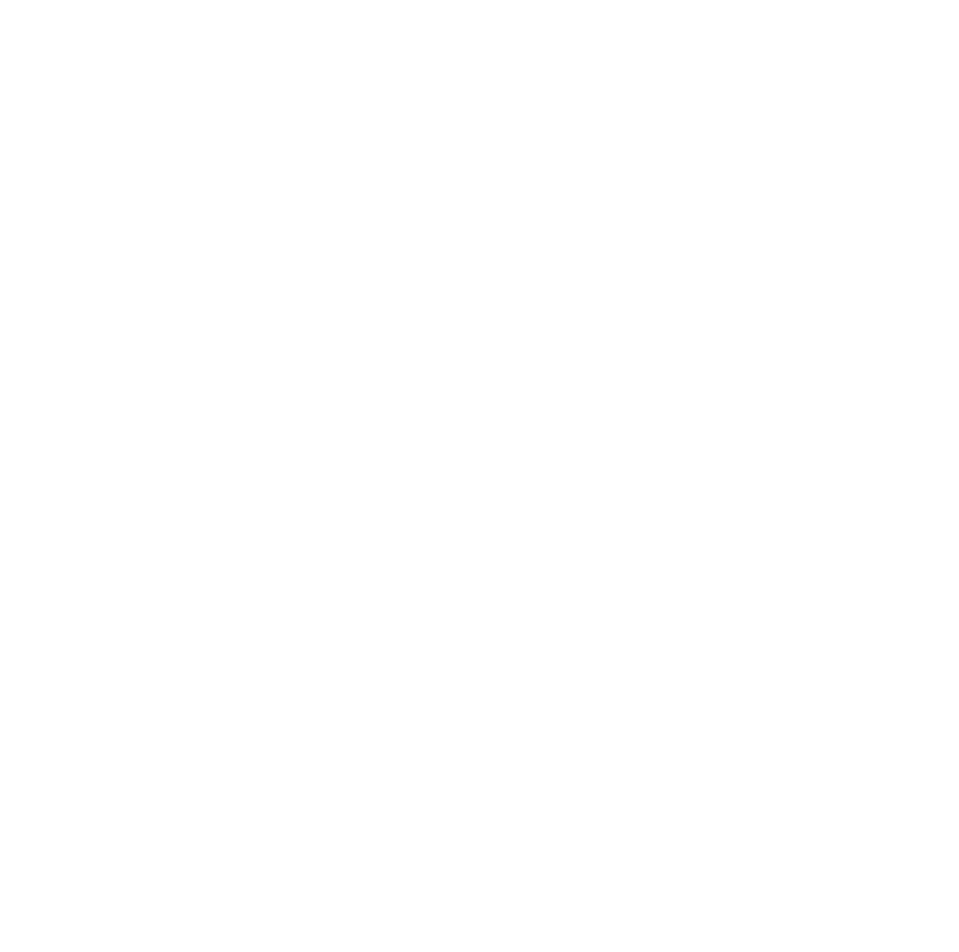
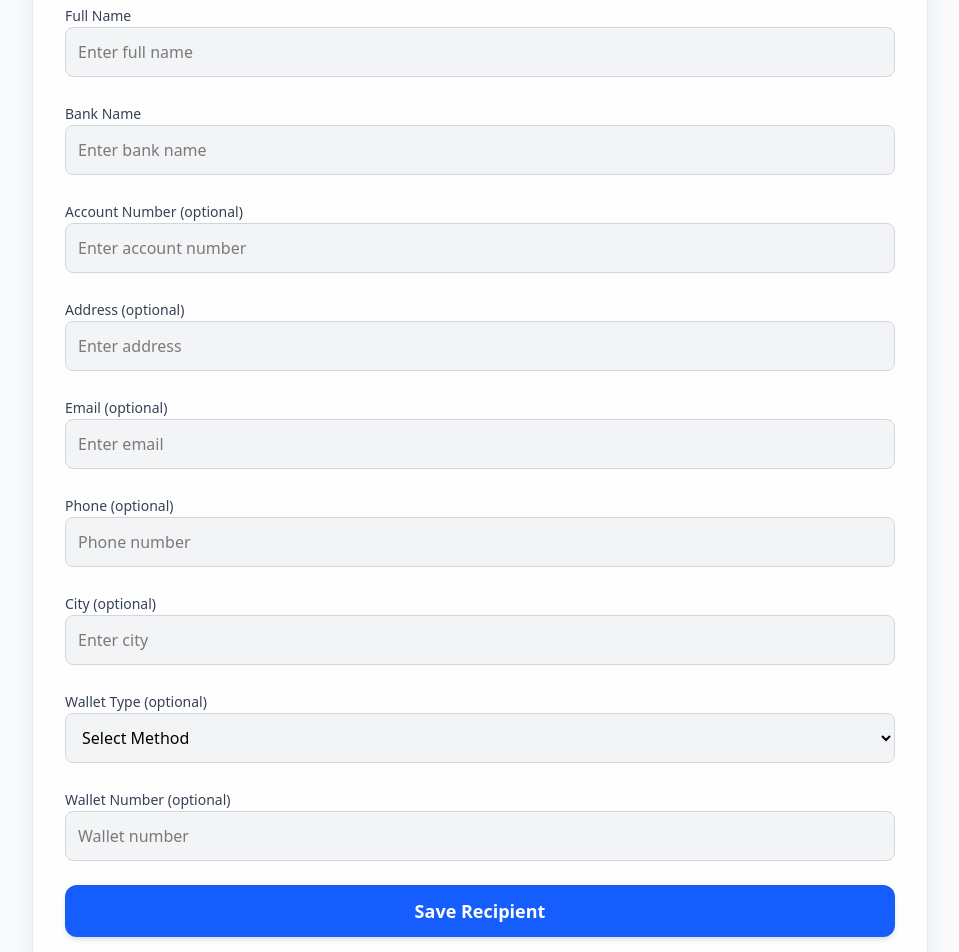
Before and after one commit to Sezan00/global-payment-react, a React (Vite) app: page /recipient/1 in a window 1280 px wide. Before the commit this address had no page. Shown: the part 220-1172 px from the top of the page, without its empty margins (160-1119 px from the left). Before the commit the page ends 800 px from the top, so only its background shows below. Built offline with nearby package versions, Linux system fonts and the light colour scheme.

Commit message:
add recipment

```diff
--- a/src/App.jsx
+++ b/src/App.jsx
@@ -6,6 +6,7 @@
 import  Payment  from "./payments/payment";
 import CurrencySelect  from "./payments/CurrencySelect";
 import ConfrimCur from "./payments/ConfrimCur";
+import Recipient from "./payments/Recipient";
 
 function App() {
   return (
@@ -16,6 +17,7 @@
       <Route path="/payment" element={<Payment/>}/>
       <Route path="/currencyselet" element={<CurrencySelect/>}/>
       <Route path="/confirm-cur/:id" element={<ConfrimCur/>}/>
+      <Route path="/recipient/:id" element={<Recipient/>}/>
 
     </Routes>
   )
--- a/src/payments/ConfrimCur.jsx
+++ b/src/payments/ConfrimCur.jsx
@@ -1,6 +1,6 @@
 import axios from 'axios';
 import React, { useEffect, useState } from 'react'
-import { useParams } from 'react-router-dom';
+import { useNavigate, useParams } from 'react-router-dom';
 import ConfirmCurSkeloton from '../component/skeleton/ConfirmCurSkeloton';
 
 export const ConfrimCur = () => {
@@ -8,7 +8,7 @@
 
     const [quotation, setQuotation] = useState(null);
     const [loading, setLoding] = useState(true);
-
+    const navigate = useNavigate();
 
 
     useEffect(()=>{
@@ -34,6 +34,24 @@
     if (loading) return <ConfirmCurSkeloton />;
     if (!quotation) return <div></div>;
 
+    const handleRecipient = async () => {
+      try{
+        const token = localStorage.getItem('token');
+        const res = await axios.post("http://localhost:8000/api/trainsaction",
+          {quotation_id:id },
+          {
+            headers:{
+              Authorization: `Bearer ${token}`,
+            }
+          }
+        );
+        navigate(`/recipient/${quotation.id}`);
+
+      } catch(err){
+        console.log('error:', err)
+      }
+
+    }
 
   return (
     <>
@@ -74,7 +92,9 @@
     <div className="my-6 border-t border-gray-200"></div>
 
     {/* Confirm Button */}
-   <button className="
+   <button
+    onClick={handleRecipient}
+   className="
         w-full
         bg-linear-to-r from-blue-600 to-blue-700
         hover:from-blue-700 hover:to-blue-800
--- a/src/payments/CurrencySelect.jsx
+++ b/src/payments/CurrencySelect.jsx
@@ -44,7 +44,6 @@
     getGetAvailableSource();
   }, []);
 
-  // if (loading) return <CurrencySelectSkelotn/>
 
 
   // Fetch currencies when country changes
--- /dev/null
+++ b/src/payments/Recipient.jsx
@@ -0,0 +1,264 @@
+import axios from 'axios';
+import React, { useEffect, useState } from 'react'
+import { useParams } from 'react-router-dom';
+
+export const Recipient = () => {
+  const [quotation, setQuotation] = useState(null);
+  const {id} = useParams();
+
+  const [formData, SetFormData] = useState({
+      receive_type: "",
+      full_name: "",
+      phone: "",
+      email: "",
+      city: "",
+      address: "",
+      bank_name: "",
+      bank_account: "",
+      wallet_type: "",
+      wallet_number: ""
+  });
+
+  const handleChange = (e) => {
+    SetFormData({...formData, [e.target.name]: e.target.value});
+
+  }
+
+
+
+  useEffect(()=>{
+     if(!quotation) return;
+
+     const fetchContry = async ()=>{
+       const token = localStorage.getItem('token');
+        if(!token) return;
+      try{
+        const res = await axios.get(`http://localhost:8000/api/recipients/country/${id}`, {
+          headers:{
+            Authorization: `Bearer ${token}`
+          }
+        });
+        setQuotation(res.data.data);
+      } catch(error){
+        console.log('Api not found', error)
+      }
+     }
+     fetchContry();
+  }, [id])
+
+  useEffect(()=>{
+    if(quotation?.target_currency?.id){
+      SetFormData(prev=>({
+        ...prev,
+        target_country_currency_id: quotation.target_currency.id
+      }));
+    }
+  }, [quotation])
+
+
+    const handleSubmit = async (e)=> {
+    e.preventDefault();
+
+    const token = localStorage.getItem('token');
+    if(!token) return;
+
+    try{
+      const res = await axios.post('http://localhost:8000/api/recipients/store',
+        {quotation_id:id,
+          target_country_currency_id: formData.target_country_currency_id,
+          ...formData
+        },
+        {
+          headers:{
+             Authorization: `Bearer ${token}`,
+          },
+        }
+      );
+      console.log('Saved', res.data);
+    }catch(error){
+      console.log("Erorr", error.response?.data || error);
+    }
+
+  };
+
+  return (
+    <>
+   <div className="min-h-screen bg-gray-50 flex justify-center items-center px-4">
+      <div className="w-full max-w-4xl bg-white/80 backdrop-blur-md p-8 rounded-2xl shadow-xl border border-gray-200">
+
+        {/* Heading */}
+        <h1 className="text-3xl font-semibold text-center text-gray-800 tracking-wide">
+          Add New Recipient
+        </h1>
+        <p className="text-center text-gray-500 mt-1 text-sm">
+          Fill in the required details to continue
+        </p>
+
+        {/* Form */}
+          <form className="mt-8 space-y-6" onSubmit={handleSubmit}>
+
+          {/* Recipient Type */}
+          <div className="space-y-1">
+            <label className="text-gray-700 font-medium text-sm">
+              Recipient Type
+            </label>
+            <select name='receive_type' onChange={handleChange} className="w-full p-3 rounded-lg bg-gray-100 focus:bg-white border border-gray-300 focus:ring-2 focus:ring-blue-500 transition">
+              <option value="">Select Type</option>
+              <option value="person">Person</option>
+              <option value="business">Business</option>
+            </select>
+          </div>
+
+          {/* Name */}
+          <div className="space-y-1">
+            <label className="text-gray-700 font-medium text-sm">Full Name</label>
+            <input
+              name='full_name'
+              onChange={handleChange}
+              type="text"
+              placeholder="Enter full name"
+              className="w-full p-3 rounded-lg bg-gray-100 focus:bg-white border border-gray-300 focus:ring-2 focus:ring-blue-500 transition"
+            />
+          </div>
+
+          {/* Country */}
+          {/* <div className="space-y-1">
+            <label className="text-gray-700 font-medium text-sm">Country</label>
+            {quotation?.target_currency?.country ? (
+              <p className='w-full p-3 rounded-lg bg-gray-100 focus:bg-white border border-gray-300 focus:ring-2 focus:ring-blue-500 transition' value={quotation.target_currency.country.id}> {quotation.target_currency.country.name} </p>
+            ) : (
+               <div className="w-full h-10 bg-gray-300 rounded-lg animate-pulse"></div>
+            )
+            }
+
+          </div> */}
+
+          {/* Currency */}
+          {/* <div className="space-y-1">
+            <label className="text-gray-700 font-medium text-sm">Currency</label>
+
+              {quotation?.target_currency?.currency ?(
+                <p className='w-full p-3 rounded-lg bg-gray-100 focus:bg-white border border-gray-300 focus:ring-2 focus:ring-blue-500 transition' value={quotation.target_currency.currency.id}> {quotation.target_currency.currency.name} </p>
+              ): (
+                <div className='w-full h-10 bg-gray-300 rounded-lg animate-pulse'></div>
+              )
+
+            }
+
+          </div> */}
+
+              {/* bank name  */}
+          <div className="space-y-1">
+            <label className="text-gray-700 font-medium text-sm">Bank Name</label>
+            <input
+              name='bank_name'
+              onChange={handleChange}
+              type="text"
+              placeholder="Enter bank name"
+              className="w-full p-3 rounded-lg bg-gray-100 focus:bg-white border border-gray-300 focus:ring-2 focus:ring-blue-500 transition"
+            />
+          </div>
+
+          {/* Account Number */}
+          <div className="space-y-1">
+            <label className="text-gray-700 font-medium text-sm">
+              Account Number (optional)
+            </label>
+            <input
+              name='bank_account'
+              onChange={handleChange}
+              type="text"
+              placeholder="Enter account number"
+              className="w-full p-3 rounded-lg bg-gray-100 focus:bg-white border border-gray-300 focus:ring-2 focus:ring-blue-500 transition"
+            />
+          </div>
+            {/* address  */}
+           <div className="space-y-1">
+            <label className="text-gray-700 font-medium text-sm">Address (optional)</label>
+            <input
+              name='address'
+              onChange={handleChange}
+              type="text"
+              placeholder="Enter address"
+              className="w-full p-3 rounded-lg bg-gray-100 focus:bg-white border border-gray-300 focus:ring-2 focus:ring-blue-500 transition"
+            />
+          </div>
+
+          {/* Email */}
+          <div className="space-y-1">
+            <label className="text-gray-700 font-medium text-sm">Email (optional)</label>
+            <input
+              name='email'
+              onChange={handleChange}
+              type="email"
+              placeholder="Enter email"
+              className="w-full p-3 rounded-lg bg-gray-100 focus:bg-white border border-gray-300 focus:ring-2 focus:ring-blue-500 transition"
+            />
+          </div>
+
+          {/* Phone */}
+          <div className="space-y-1">
+            <label className="text-gray-700 font-medium text-sm">Phone (optional)</label>
+            <input
+              name='phone'
+              onChange={handleChange}
+              type="text"
+              placeholder="Phone number"
+              className="w-full p-3 rounded-lg bg-gray-100 focus:bg-white border border-gray-300 focus:ring-2 focus:ring-blue-500 transition"
+            />
+          </div>
+
+          {/* city  */}
+
+          <div className="space-y-1">
+            <label className="text-gray-700 font-medium text-sm">City (optional)</label>
+            <input
+              name='city'
+              onChange={handleChange}
+              type="text"
+              placeholder="Enter city"
+              className="w-full p-3 rounded-lg bg-gray-100 focus:bg-white border border-gray-300 focus:ring-2 focus:ring-blue-500 transition"
+            />
+          </div>
+              {/* wallet type */}
+           <div className="space-y-1">
+            <label className="text-gray-700 font-medium text-sm">Wallet Type (optional)</label>
+            <select
+            name='wallet_type'
+            onChange={handleChange}
+            className="w-full p-3 rounded-lg bg-gray-100 focus:bg-white border border-gray-300 focus:ring-2 focus:ring-blue-500 transition">
+              <option value="">Select Method</option>
+              <option value="bkash">Bkash</option>
+              <option value="nagad">Nagad</option>
+              <option value="Rocket">Rocket</option>
+            </select>
+          </div>
+
+          {/* wallet number  */}
+
+           <div className="space-y-1">
+            <label className="text-gray-700 font-medium text-sm">Wallet Number (optional)</label>
+            <input
+              name='wallet_number'
+              onChange={handleChange}
+              type="text"
+              placeholder="Wallet number"
+              className="w-full p-3 rounded-lg bg-gray-100 focus:bg-white border border-gray-300 focus:ring-2 focus:ring-blue-500 transition"
+            />
+          </div>
+
+          {/* Button */}
+          <button
+            type="submit"
+            className="w-full py-3 bg-blue-600 hover:bg-blue-700 text-white font-semibold rounded-xl shadow-md transition-all text-lg"
+          >
+            Save Recipient
+          </button>
+        </form>
+      </div>
+    </div>
+    </>
+  )
+}
+
+export default Recipient;
```
